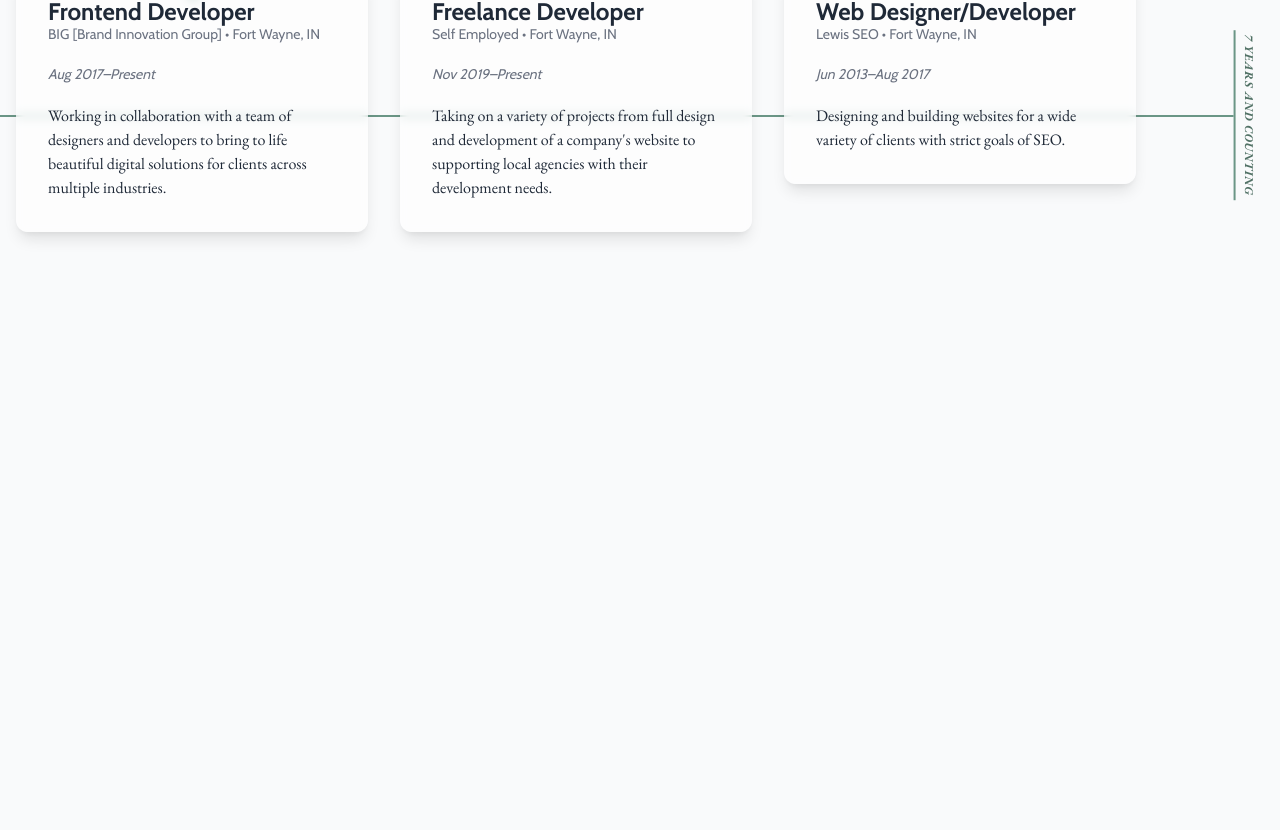
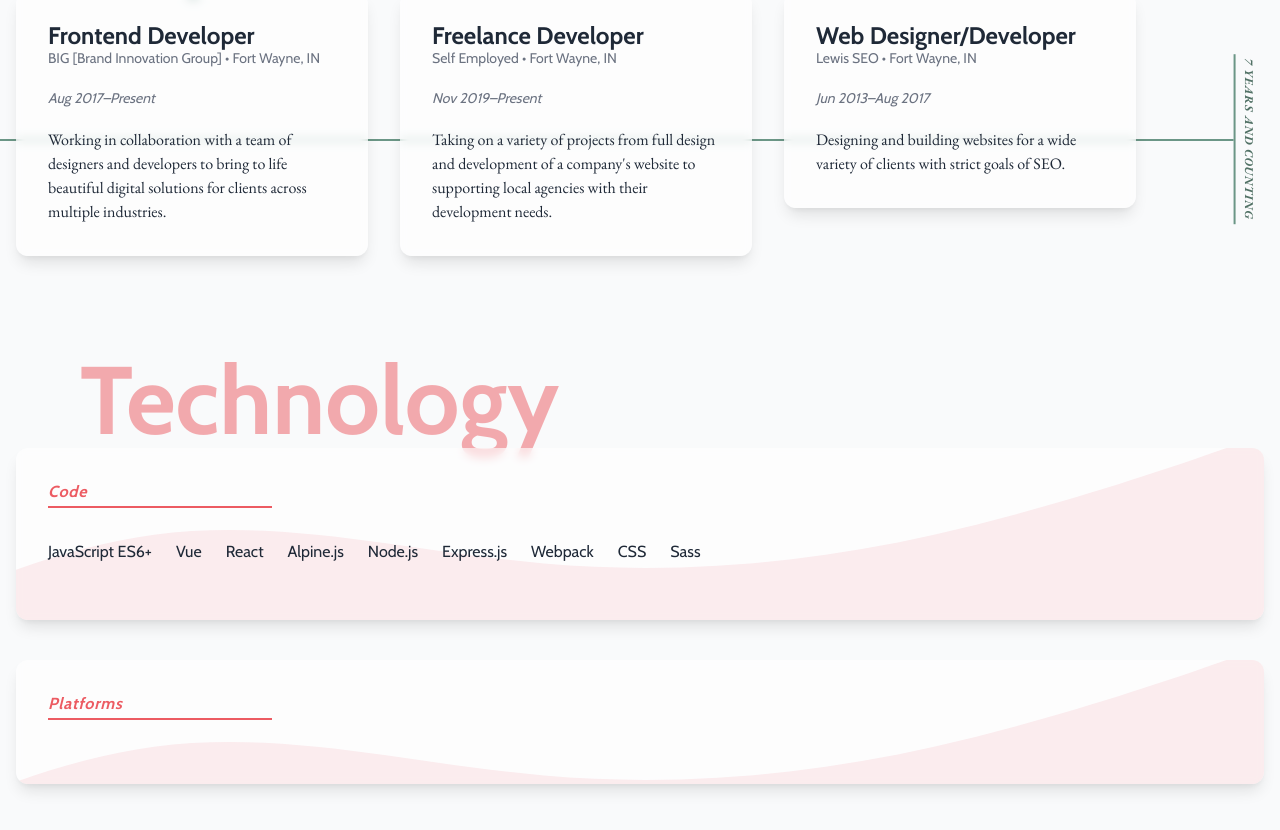
Before and after one commit to kylerits/resume, a Next.js app: page / in a window 1280 px wide. Shown: the part 1248-2078 px from the top of the page. Before the commit the page ends 1624 px from the top, so only its background shows below. Built offline with nearby package versions, Linux system fonts and the light colour scheme; what @tailwindcss/typography would draw is missing.

Commit message:
Creating structure for displaying tech experience

```diff
--- a/components/Experience.js
+++ b/components/Experience.js
@@ -1,7 +1,6 @@
 import JobTile from './JobTile';
 
-const Experience = () => {
-    const experience = [
+const experience = [
         {
             title: 'Frontend Developer',
             company: 'BIG [Brand Innovation Group]',
@@ -31,11 +30,13 @@ const Experience = () => {
         },
     ]
 
+const Experience = () => {
     const ExperienceLoop = () => Object.keys(experience).map(key => <JobTile key={key} details={experience[key]} />)
+
     return (
-        <section className="py-10 lg:py-16 relative overflow-hidden">
+        <section className="relative py-10 overflow-hidden lg:py-16">
             <div className="container">
-                <h2 className="text-8xl lg:pl-16 font-bold text-green-600 opacity-50 relative -mb-6">Experience</h2>
+                <h2 className="relative font-bold text-green-600 opacity-50 text-8xl lg:pl-16">Experience</h2>
                 <div className="relative flex flex-wrap items-start">
                     <div className="timeline"></div>
                     <ExperienceLoop className="relative" />
--- a/components/Tech.js
+++ b/components/Tech.js
@@ -1,6 +1,54 @@
+import TechTile from "./TechTile"
+
+const langList = [
+    {
+        title: 'JavaScript ES6+',
+    },
+    {
+        title: 'Vue',
+    },
+    {
+        title: 'React',
+    },
+    {
+        title: 'Alpine.js',
+    },
+    {
+        title: 'Node.js',
+    },
+    {
+        title: 'Express.js',
+    },
+    {
+        title: 'Webpack',
+    },
+    {
+        title: 'CSS',
+    },
+    {
+        title: 'Sass',
+    },
+];
+
+const platList = [];
+
 const Tech = () => {
     return (
-        <></>
+        <section id="tech" className="relative">
+            <div className="container">
+                <h2 className="relative font-bold text-red-600 opacity-50 text-8xl lg:pl-16">Technology</h2>
+
+                {/* Code */}
+                <div className="mb-6 tech-wrap lg:mb-10">
+                    <TechTile intro={"Code"} list={langList} />
+                </div>
+                {/* Platforms */}
+                <div className="mb-6 tech-wrap lg:mb-10">
+                    <TechTile intro={"Platforms"} list={platList} />
+                </div>
+
+            </div>
+        </section>
     );
 }
 
--- /dev/null
+++ b/components/TechTile.js
@@ -0,0 +1,26 @@
+const TechTile = (props) => {
+    return (
+        <>
+            <div className="p-8 overflow-hidden bg-white shadow-lg tech-panel rounded-xl bg-opacity-60 bg-blur">
+                {/* Backdrop */}
+                <div className="absolute inset-0 opacity-10 backdrop">
+                    <svg xmlns="http://www.w3.org/2000/svg" viewBox="0 0 1440 320" className="text-red-600 transform scale-125 -translate-x-24"><path fill="currentColor" d="M0,256L60,224C120,192,240,128,360,112C480,96,600,128,720,138.7C840,149,960,139,1080,112C1200,85,1320,43,1380,21.3L1440,0L1440,320L1380,320C1320,320,1200,320,1080,320C960,320,840,320,720,320C600,320,480,320,360,320C240,320,120,320,60,320L0,320Z"></path></svg>
+                </div>
+                {/* Content */}
+                <div className="relative tech-inner">
+                    <h3 className="relative mb-8 text-base italic font-bold tracking-wider text-red-600 tech-intro"><span className="relative inline-block pb-1">{props.intro}</span><span className="absolute bottom-0 left-0 inline-block w-56 border-b-2 border-red-600"></span></h3>
+                    <ul className="relative block">
+                        {Object.keys(props.list).map(key => {
+                            const item = props.list[key];
+                            return (
+                                <li key={key} className="inline-block mb-6 mr-6">{item.title}</li>
+                            );
+                        })}
+                    </ul>
+                </div>
+            </div>
+        </>
+    );
+}
+
+export default TechTile;
```
Also changed, not shown: 1 other file (tests, documents, lock files or other folders).
